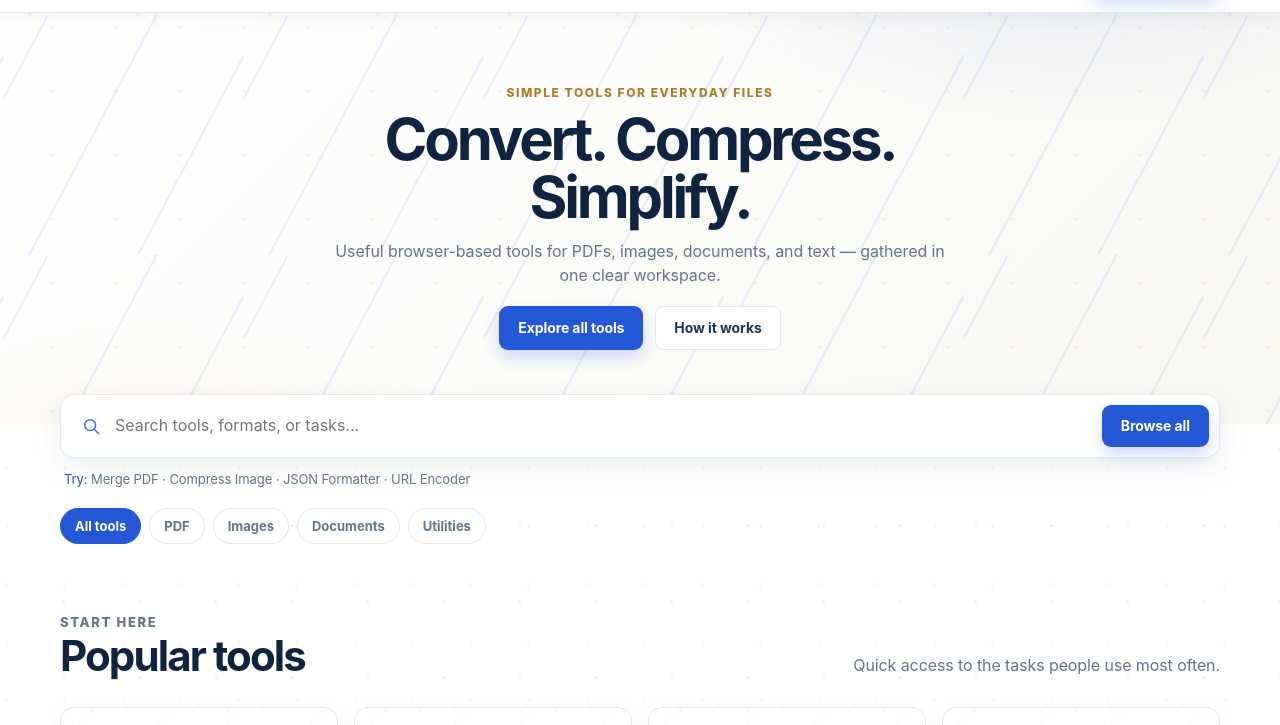
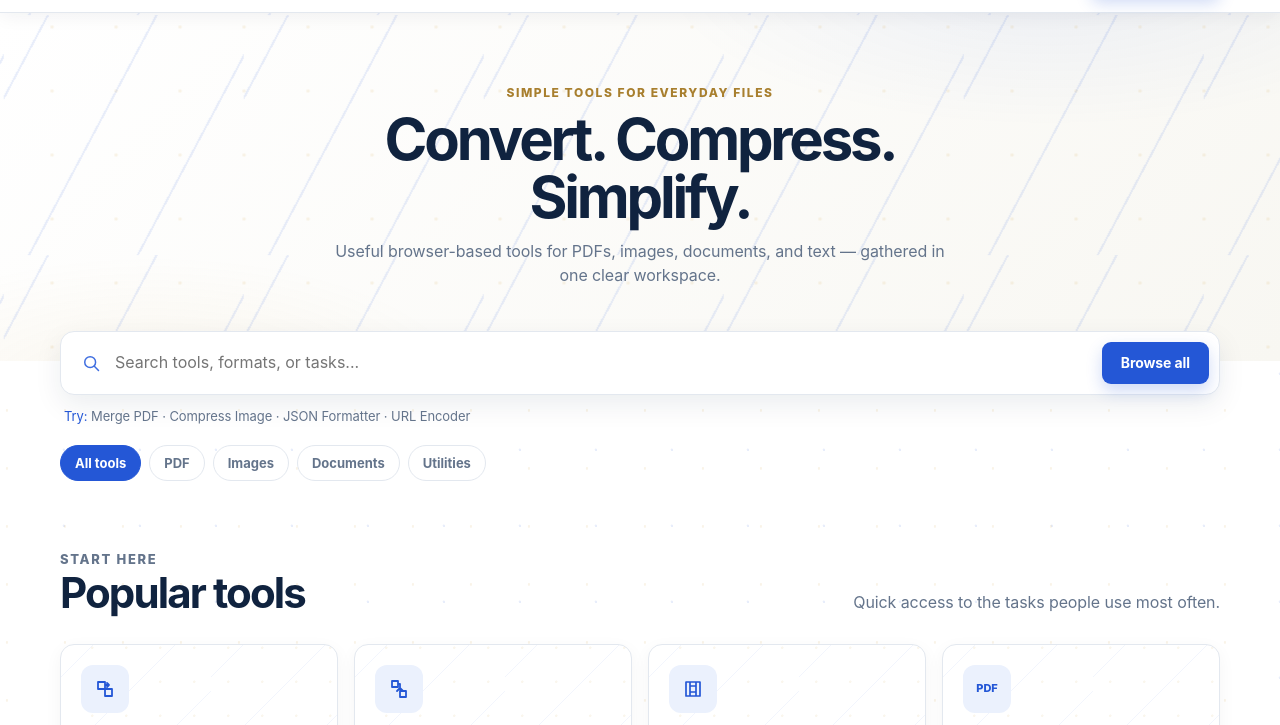
Before and after one commit to AlheriFoundation/umix-convert, a plain HTML site: page index.html in a window 1280 px wide. Shown: the part 64-789 px from the top of the page. Drawn offline with Linux system fonts and the light colour scheme.

Commit message:
Remove homepage hero buttons and finalize design updates

```diff
--- a/css/style.css
+++ b/css/style.css
@@ -42,7 +42,6 @@ button, a { -webkit-tap-highlight-color: transparent; }
 h1, h2, h3, p { margin-top: 0; }
 h1 { max-width: 650px; margin-bottom: 20px; font-size: clamp(42px, 6vw, 70px); line-height: 1.02; letter-spacing: -.065em; }
 .hero-copy { max-width: 550px; color: var(--muted); font-size: 18px; }
-.hero-actions { display: flex; flex-wrap: wrap; gap: 12px; margin-top: 30px; }
 .process-visual { border: 1px solid #e0e4f0; border-radius: 18px; background: #fff; box-shadow: var(--shadow); padding: 22px; }
 .visual-top { display: flex; justify-content: space-between; color: #8992a7; font-size: 12px; font-weight: 700; text-transform: uppercase; letter-spacing: .08em; }
 .file-row { display: flex; align-items: center; gap: 14px; padding: 17px 0; border-bottom: 1px solid var(--line); }
@@ -372,7 +371,7 @@ h1 { max-width: 650px; margin-bottom: 20px; font-size: clamp(42px, 6vw, 70px); l
   .footer-grid { grid-template-columns: repeat(2, 1fr); gap: 28px; }
   .footer-brand { grid-column: 1 / -1; }
 }
-@media (max-width: 430px) { .hero-actions .button { width: 100%; } .search-box { gap: 8px; padding-left: 14px; padding-right: 8px; } .search-box .button { padding: 0 11px; font-size: 13px; } .tool-grid, .category-grid, .steps, .benefit-grid, .footer-grid { grid-template-columns: 1fr; } .category-card p { min-height: auto; } .footer-brand { grid-column: auto; } h1 { font-size: 43px; } }
+@media (max-width: 430px) { .search-box { gap: 8px; padding-left: 14px; padding-right: 8px; } .search-box .button { padding: 0 11px; font-size: 13px; } .tool-grid, .category-grid, .steps, .benefit-grid, .footer-grid { grid-template-columns: 1fr; } .category-card p { min-height: auto; } .footer-brand { grid-column: auto; } h1 { font-size: 43px; } }
 @media (prefers-reduced-motion: reduce) { *, *::before, *::after { scroll-behavior: auto !important; transition-duration: .01ms !important; animation-duration: .01ms !important; } }
 .file-size-form { display: grid; grid-template-columns: minmax(0, 1.35fr) minmax(130px, 1fr) auto minmax(130px, 1fr); align-items: end; gap: 14px; }
 .file-size-field label { display: block; margin-bottom: 8px; color: var(--ink); font-size: 14px; font-weight: 700; }
@@ -841,7 +840,6 @@ h2, h3 { letter-spacing: -.035em; }
 .hero .eyebrow { margin-bottom: 9px; font-size: 12px; line-height: 1.35; }
 .hero h1 { max-width: 720px; margin: 0 auto 13px; font-size: clamp(36px, 5vw, 58px); line-height: 1; }
 .hero-copy { max-width: 620px; margin: 0 auto; color: var(--muted); font-size: 16px; line-height: 1.5; }
-.hero-actions { justify-content: center; margin-top: 19px; }
 .process-visual {
   border-color: var(--line);
   border-radius: var(--radius-lg);
--- a/index.html
+++ b/index.html
@@ -40,7 +40,7 @@
 <body class="home-page">
   <header class="site-header"><div class="container nav-wrap"><a class="logo" href="index.html" aria-label="UMiX Convert home"><img class="logo-mark" src="images/umix-convert-official-logo.png" alt="UMiX Convert logo"><span>UMiX Convert</span></a><button class="menu-toggle" data-menu-toggle aria-expanded="false" aria-controls="main-navigation" aria-label="Open navigation"><span></span><span></span><span></span></button><nav class="main-nav" id="main-navigation" data-main-nav aria-label="Main navigation"></nav><div class="nav-actions"><a class="search-link" href="#tool-search">Search</a><a class="button button-primary" href="tools.html">Explore Tools</a></div></div></header>
   <main>
-    <section class="hero"><div class="container hero-grid"><div><p class="eyebrow">Simple tools for everyday files</p><h1>Convert. Compress. Simplify.</h1><p class="hero-copy">Useful browser-based tools for PDFs, images, documents, and text — gathered in one clear workspace.</p><div class="hero-actions"><a class="button button-primary" href="tools.html">Explore all tools</a><a class="button button-secondary" href="#how-it-works">How it works</a></div></div></div></section>
+    <section class="hero"><div class="container hero-grid"><div><p class="eyebrow">Simple tools for everyday files</p><h1>Convert. Compress. Simplify.</h1><p class="hero-copy">Useful browser-based tools for PDFs, images, documents, and text — gathered in one clear workspace.</p></div></div></section>
     <section class="tool-search" id="tool-search" aria-label="Search for a tool"><div class="container"><div class="search-box"><svg width="20" height="20" viewBox="0 0 24 24" aria-hidden="true"><circle cx="11" cy="11" r="6.5" fill="none" stroke="currentColor" stroke-width="1.8"/><path d="m16 16 5 5" fill="none" stroke="currentColor" stroke-width="1.8" stroke-linecap="round"/></svg><label class="sr-only" for="tool-search-input">Search for a tool</label><input id="tool-search-input" data-tool-search type="search" placeholder="Search tools, formats, or tasks..."><a class="button button-primary" href="tools.html">Browse all</a></div><p class="search-hints"><span>Try:</span> Merge PDF · Compress Image · JSON Formatter · URL Encoder</p></div></section>
     <section class="section" aria-labelledby="popular-title"><div class="container"><div class="section-heading"><div><p class="eyebrow">Start here</p><h2 id="popular-title">Popular tools</h2></div><p>Quick access to the tasks people use most often.</p></div><div class="tool-grid">
       <a class="tool-card" data-tool-card href="tools/merge-pdf.html"><span class="tool-icon">PDF</span><h3>Merge PDF</h3><p>Bring multiple PDF files together in order.</p><span class="tool-link">Open tool →</span></a><a class="tool-card" data-tool-card href="tools/split-pdf.html"><span class="tool-icon">PDF</span><h3>Split PDF</h3><p>Separate pages from a PDF file.</p><span class="tool-link">Open tool →</span></a><a class="tool-card" data-tool-card href="tools/compress-pdf.html"><span class="tool-icon">PDF</span><h3>Compress PDF</h3><p>Prepare a smaller PDF for sharing.</p><span class="tool-link">Open tool →</span></a><a class="tool-card" data-tool-card href="tools/pdf-to-word.html"><span class="tool-icon">PDF</span><h3>PDF to Word</h3><p>Extract selectable PDF text into an editable Word document.</p><span class="tool-link">Open tool →</span></a><a class="tool-card" data-tool-card href="tools/pdf-to-excel.html"><span class="tool-icon">PDF</span><h3>PDF to Excel</h3><p>Extract PDF text and approximate table data into an Excel workbook.</p><span class="tool-link">Open tool →</span></a><a class="tool-card" data-tool-card href="tools/word-to-pdf.html"><span class="tool-icon">DOCX</span><h3>Word to PDF</h3><p>Convert supported DOCX documents into PDF.</p><span class="tool-link">Open tool →</span></a>
```
